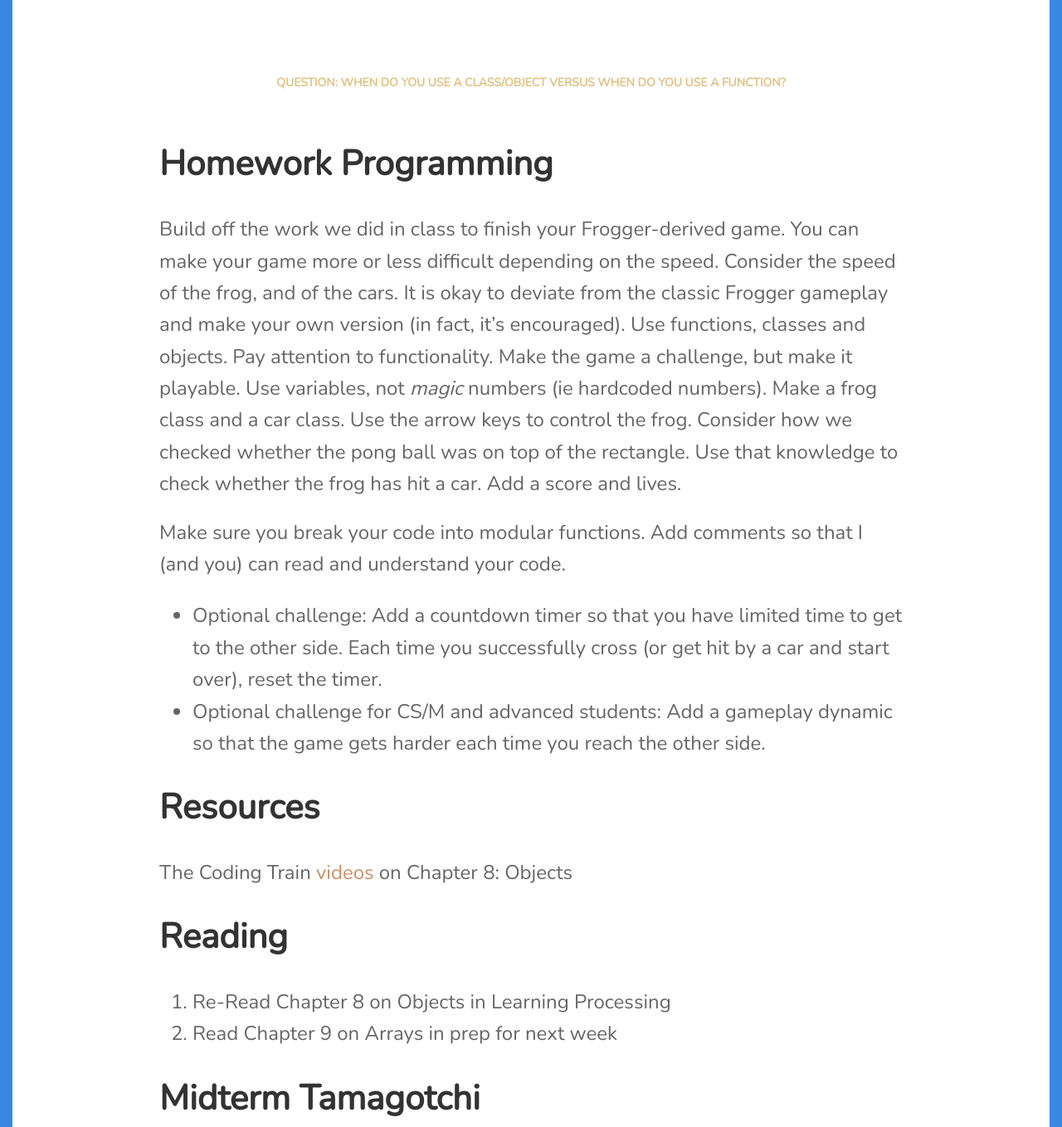
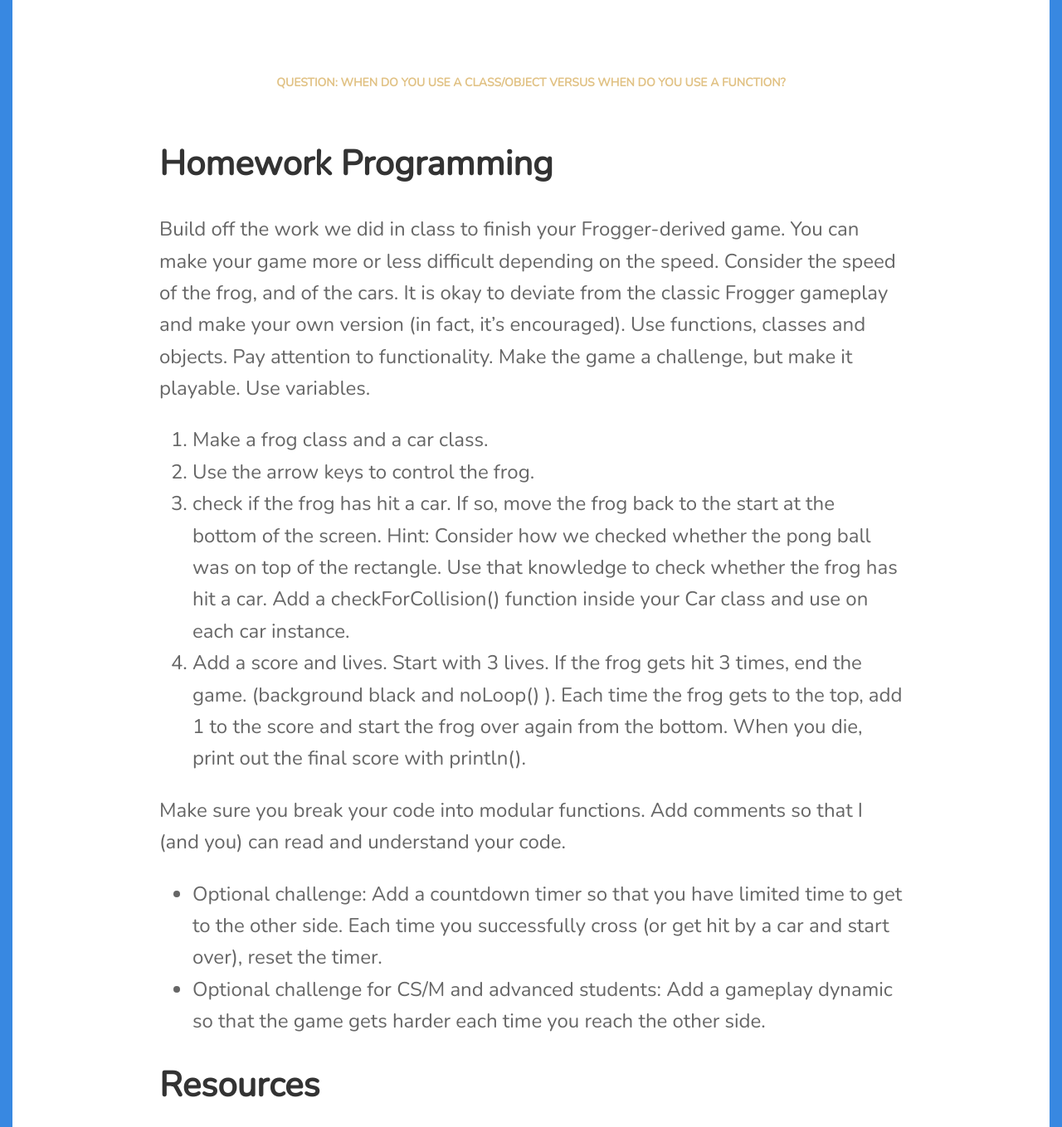
Before and after one commit to lee2sman/cs1_fall2020, a Jekyll site: the page built from _posts/2020-10-04-week6.md, in a window 1280 px wide and 1400 px high, scrolled down 8907 px, cut to the strip 0-1359 px from the top of the window. Shown: the whole strip at 83% size. Built offline with Jekyll 4.4.1, drawn with Linux system fonts in a browser that asks for light colours; nearby versions of some CDN libraries; our own code applies the rules of GitHub Pages for plain Markdown files.

Commit message:
update frogger info

```diff
--- a/_posts/2020-10-04-week6.md
+++ b/_posts/2020-10-04-week6.md
@@ -220,7 +220,12 @@ class Frog{
 
 ## Homework Programming
 
-Build off the work we did in class to finish your Frogger-derived game. You can make your game more or less difficult depending on the speed. Consider the speed of the frog, and of the cars. It is okay to deviate from the classic Frogger gameplay and make your own version (in fact, it's encouraged). Use functions, classes and objects. Pay attention to functionality. Make the game a challenge, but make it playable. Use variables, not *magic* numbers (ie hardcoded numbers). Make a frog class and a car class. Use the arrow keys to control the frog. Consider how we checked whether the pong ball was on top of the rectangle. Use that knowledge to check whether the frog has hit a car. Add a score and lives.
+Build off the work we did in class to finish your Frogger-derived game. You can make your game more or less difficult depending on the speed. Consider the speed of the frog, and of the cars. It is okay to deviate from the classic Frogger gameplay and make your own version (in fact, it's encouraged). Use functions, classes and objects. Pay attention to functionality. Make the game a challenge, but make it playable. Use variables.
+
+1. Make a frog class and a car class.
+2. Use the arrow keys to control the frog.
+3. check if the frog has hit a car. If so, move the frog back to the start at the bottom of the screen. Hint: Consider how we checked whether the pong ball was on top of the rectangle. Use that knowledge to check whether the frog has hit a car. Add a checkForCollision() function inside your Car class and use on each car instance.
+4. Add a score and lives. Start with 3 lives. If the frog gets hit 3 times, end the game. (background black and noLoop() ). Each time the frog gets to the top, add 1 to the score and start the frog over again from the bottom. When you die, print out the final score with println().
 
 Make sure you break your code into modular functions. Add comments so that I (and you) can read and understand your code.
 
```
